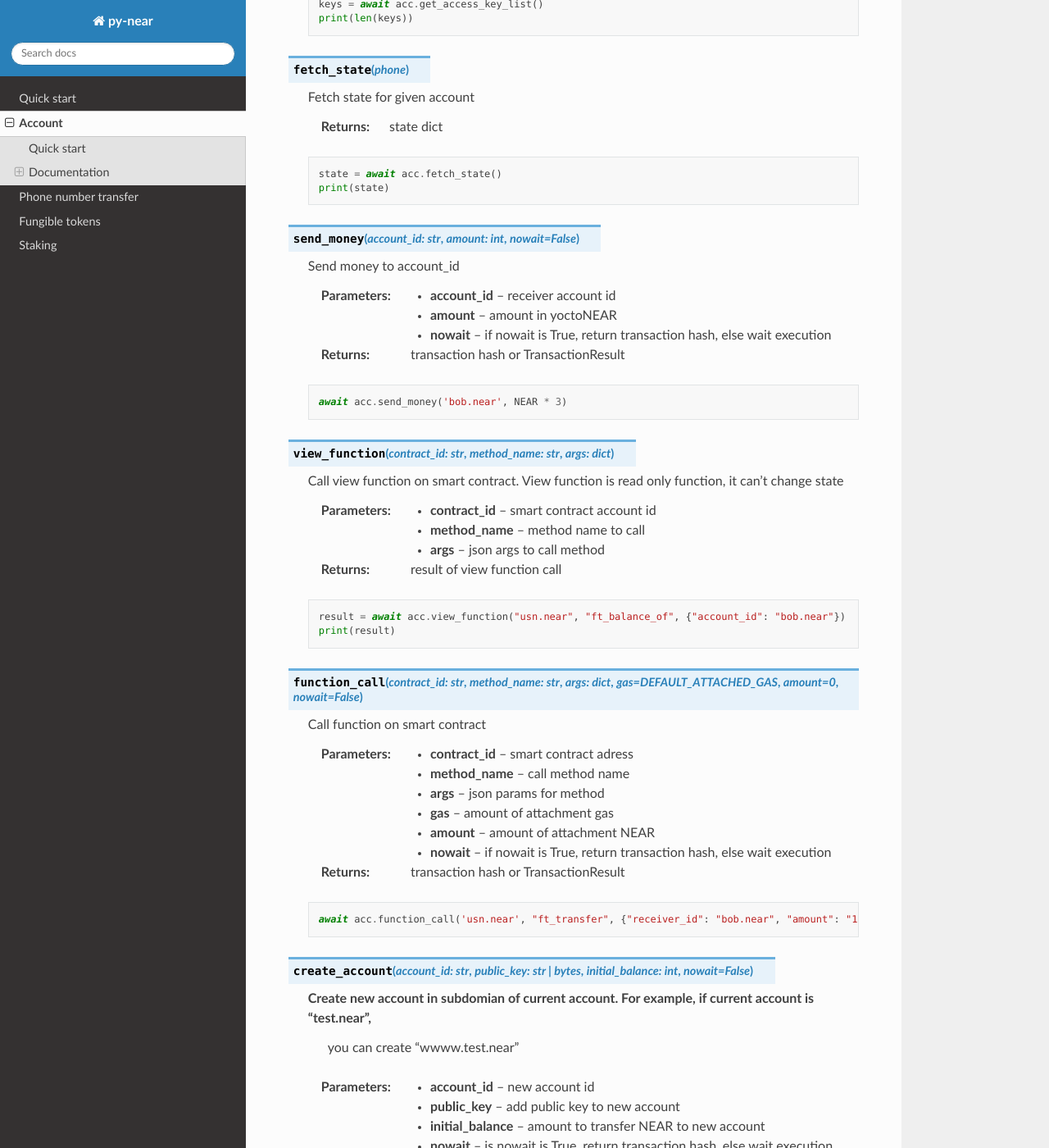
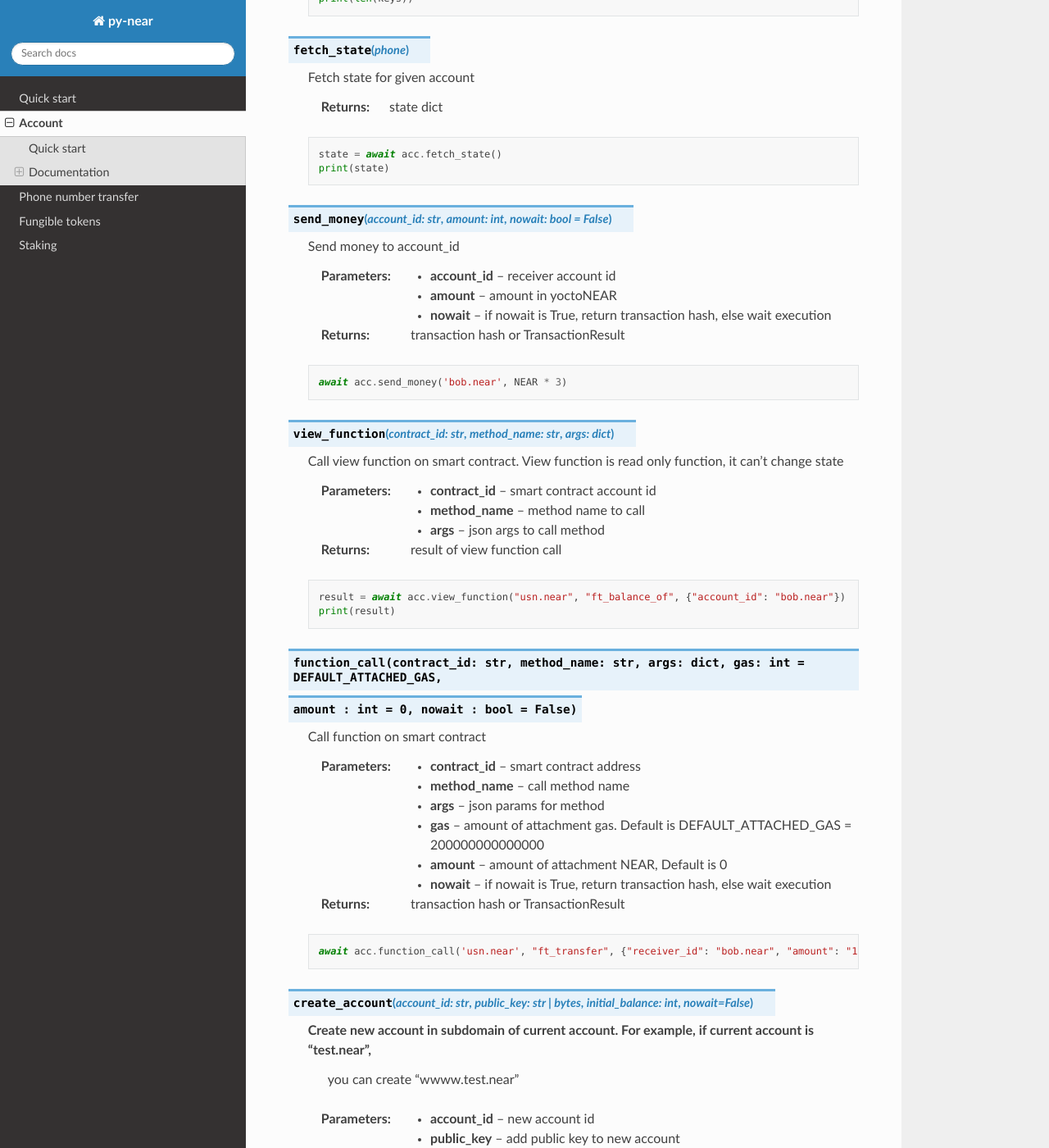
Before and after one commit to pvolnov/py-near, a Sphinx documentation site: the page built from docs/account.rst, in a window 1280 px wide and 1400 px high, scrolled down 1639 px. Shown: the whole window at 82% size. Built offline with Sphinx 7.4.7 and the Read the Docs theme 2.0.0, drawn with Linux system fonts in a browser that asks for light colours; some of the changed text lies outside the part shown.

Commit message:
update account

```diff
--- a/docs/account.rst
+++ b/docs/account.rst
@@ -108,7 +107,7 @@ Documentation
         print(state)
 
 
-.. function:: send_money(account_id: str, amount: int, nowait=False)
+.. function:: send_money(account_id: str, amount: int, nowait: bool = False)
 
     Send money to account_id
 
@@ -137,15 +136,16 @@ Documentation
         print(result)
 
 
-.. function:: function_call(contract_id: str, method_name: str, args: dict, gas=DEFAULT_ATTACHED_GAS, amount=0, nowait=False)
+.. function:: function_call(contract_id: str, method_name: str, args: dict, gas: int = DEFAULT_ATTACHED_GAS,
+                            amount : int = 0, nowait : bool = False)
 
     Call function on smart contract
 
-    :param contract_id: smart contract adress
+    :param contract_id: smart contract address
     :param method_name: call method name
     :param args: json params for method
-    :param gas: amount of attachment gas
-    :param amount: amount of attachment NEAR
+    :param gas: amount of attachment gas. Default is DEFAULT_ATTACHED_GAS = 200000000000000
+    :param amount: amount of attachment NEAR, Default is 0
     :param nowait: if nowait is True, return transaction hash, else wait execution
     :return: transaction hash or TransactionResult
 
@@ -156,7 +156,7 @@ Documentation
 
 .. function:: create_account(account_id: str, public_key: Union[str, bytes], initial_balance: int, nowait=False)
 
-    Create new account in subdomian of current account. For example, if current account is "test.near",
+    Create new account in subdomain of current account. For example, if current account is "test.near",
         you can create "wwww.test.near"
 
     :param account_id: new account id
```
Also changed, not shown: other parts of docs/account.rst (+2 -3 lines).
